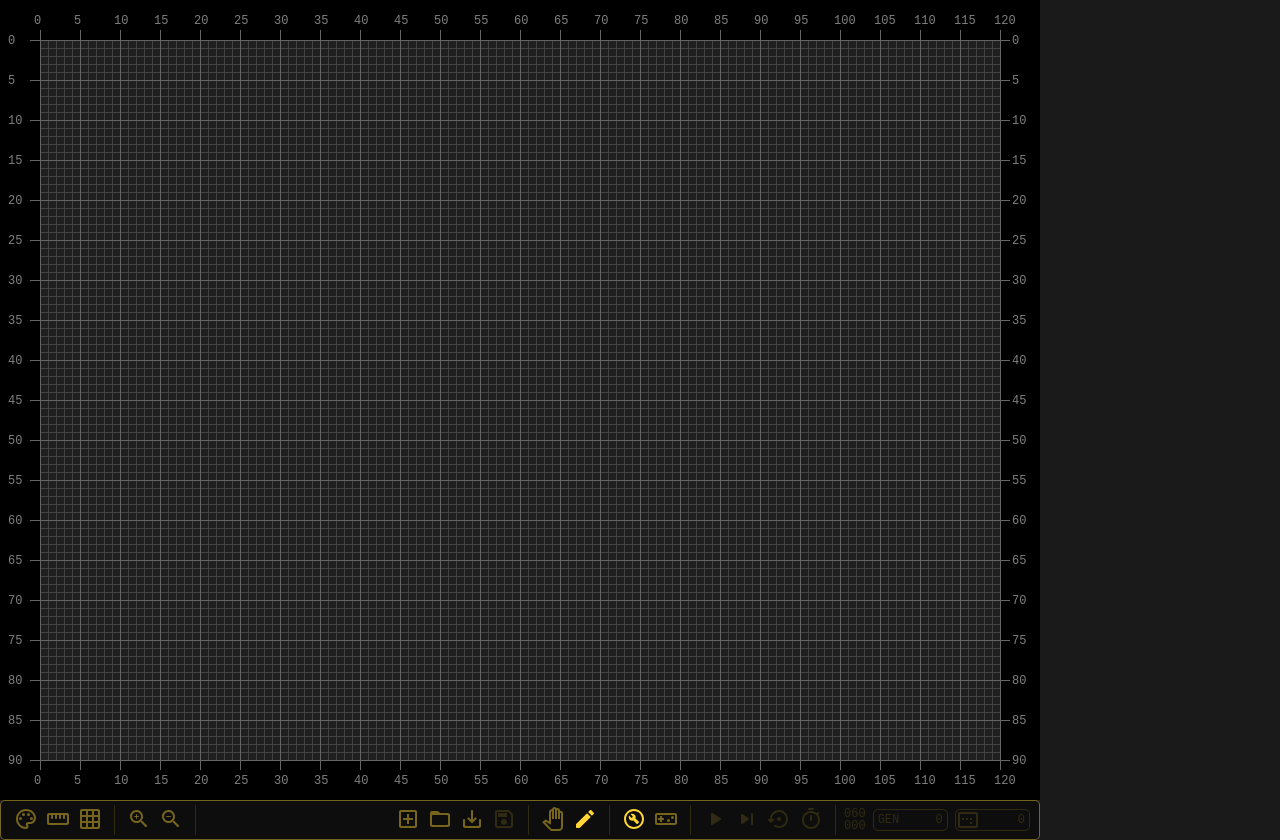
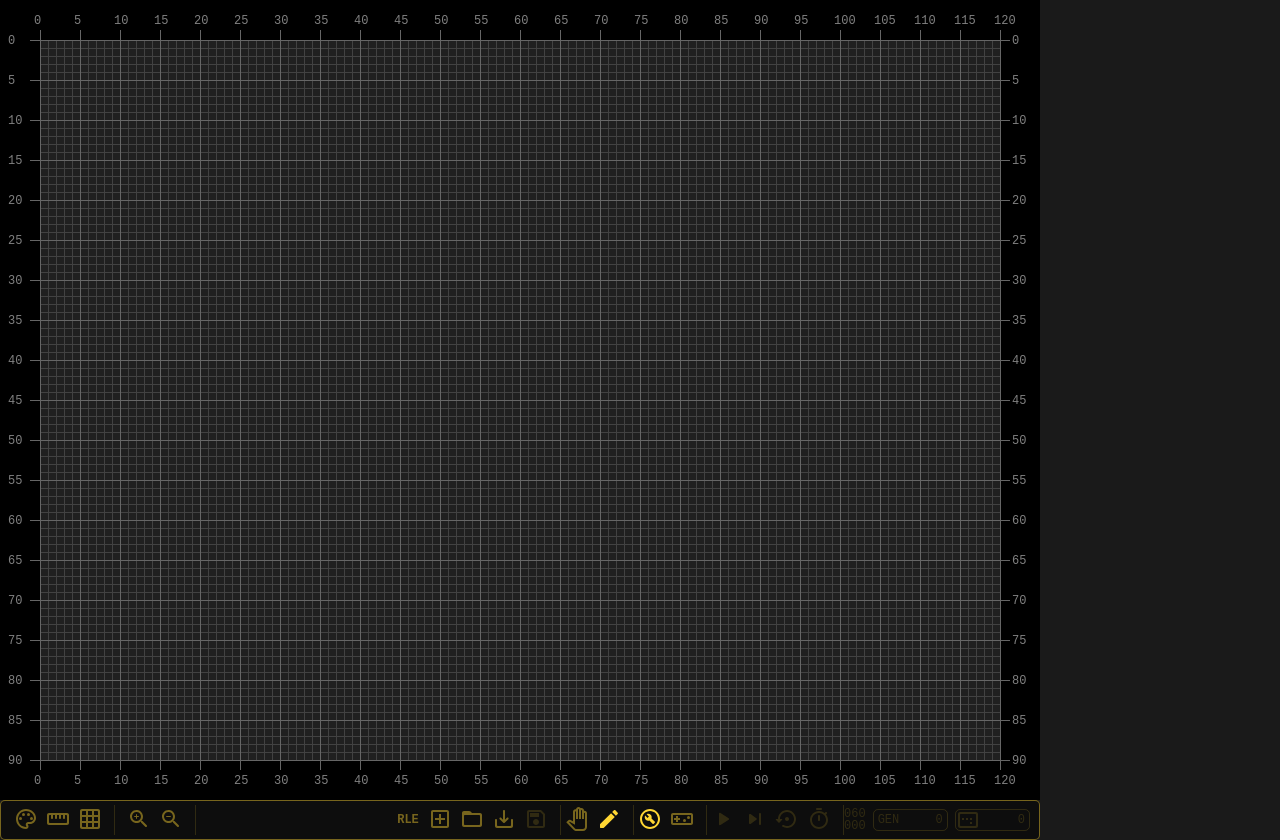
Before and after one commit to ffcoelho/game-of-life, an Angular app: page / in a window 1280 px wide. Built offline with nearby package versions, Linux system fonts and the light colour scheme.

Commit message:
rle modal

```diff
--- a/src/app/models/menu.model.ts
+++ b/src/app/models/menu.model.ts
@@ -15,7 +15,8 @@ interface MenuItemModel {
   mode?: MenuMode;
   led?: boolean;
   disabled: boolean;
-  icon: string;
+  icon?: string;
+  label?: string;
   tooltip: string;
 }
 
@@ -65,6 +66,13 @@ export const MENU: MenuModel = {
     }
   ],
   edit: [
+    {
+      actionId: 'RLE',
+      disabled: false,
+      led: false,
+      label: 'RLE',
+      tooltip: 'Import/Export'
+    },
     {
       actionId: 'new',
       disabled: false,
--- a/src/app/ui/input/input.component.html
+++ b/src/app/ui/input/input.component.html
@@ -1,7 +1,7 @@
 <div class="input-container" [ngClass]="{'err': parentForm.invalid}" [formGroup]="parentForm">
   <input
     [type]="type"
-    [maxLength]="maxLength"
+    [maxLength]="maxLength ? maxLength : 999999"
     [formControlName]="controlName"
     (click)="$event.target.select()"
   >
--- a/src/app/ui/menu/menu.component.html
+++ b/src/app/ui/menu/menu.component.html
@@ -21,7 +21,7 @@
   <div class="menu-right">
     <div class="menu-item-container">
       <div class="menu-item" *ngFor="let btn of menu.edit">
-        <app-button [icon]="btn.icon" [led]="btn.led" [disabled]="btn.disabled" [tooltip]="btn.tooltip" (action)="editAction(btn.actionId)"></app-button>
+        <app-button [icon]="btn.icon" [label]="btn.label" [led]="btn.led" [disabled]="btn.disabled" [tooltip]="btn.tooltip" (action)="editAction(btn.actionId)"></app-button>
       </div>
       <div class="menu-item">
         <app-button [icon]="menu.save.icon" [led]="menu.save.led" [disabled]="disableQuickSave || menu.save.disabled" [tooltip]="menu.save.tooltip" (action)="editAction(menu.save.actionId)"></app-button>
--- a/src/app/ui/modal/modal.component.html
+++ b/src/app/ui/modal/modal.component.html
@@ -4,9 +4,9 @@
       <span class="title">{{ type | titlecase }}</span>
       <app-button icon="exit" (action)="exit.emit()"></app-button>
     </div>
-    <div class="modal-body" *ngIf="type !== 'colors'">
+    <div class="modal-body" *ngIf="type === 'load' || type === 'save'">
       <div class="new-item" *ngIf="type === 'save'">
-        <app-input type="text" [parentForm]="modalForm" controlName="name" maxLength="24" (click)="selectFile()"></app-input>
+        <app-input type="text" [parentForm]="modalForm" controlName="name" maxLength="20" (click)="selectFile()"></app-input>
         <span *ngIf="config.universes.length > 0">or choose one below to overwrite its data.</span>
       </div>
       <div class="list-header">
@@ -27,6 +27,10 @@
           <app-button icon="delete" (action)="deleteFile(uniIdx)"></app-button>
         </div>
       </div>
+    </div>
+    <div class="modal-body" *ngIf="type === 'RLE'">
+      <button (click)="testClipboard()">TEST</button>
+      <app-input type="text" [parentForm]="modalForm" controlName="rle"></app-input>
     </div>
     <div class="modal-body" [ngClass]="{'hide': type !== 'colors', 'colors': type === 'colors'}">
       <div class="control" [formGroup]="modalForm" *ngIf="type === 'colors'">
--- a/src/app/ui/modal/modal.component.scss
+++ b/src/app/ui/modal/modal.component.scss
@@ -53,7 +53,7 @@
           font-size: 12px;
         }
         app-input {
-          width: 166px;
+          width: 138px;
           margin-right: 16px;
         }
       }
--- a/src/app/ui/modal/modal.component.ts
+++ b/src/app/ui/modal/modal.component.ts
@@ -40,6 +40,12 @@ export class ModalComponent implements OnInit {
         lines: [ this.config.colors.lines ]
       });
       this.initPreviewer();
+      return;
+    }
+    if (this.type === 'RLE') {
+      this.modalForm = this.formBuilder.group({
+        rle: [ '' ]
+      });
       return;
     }
     this.modalForm = this.formBuilder.group({
@@ -129,4 +135,8 @@ export class ModalComponent implements OnInit {
   deleteFile(idx: number): void {
     this.lifeDelete.emit(idx);
   }
+
+  testClipboard(): void {
+    console.log(this.modalForm.get('rle').value.length);
+  }
 }
```
